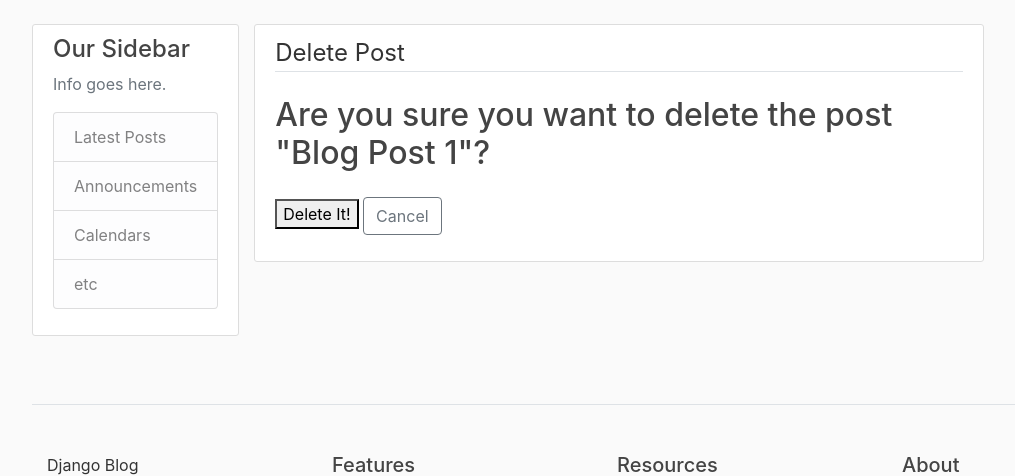
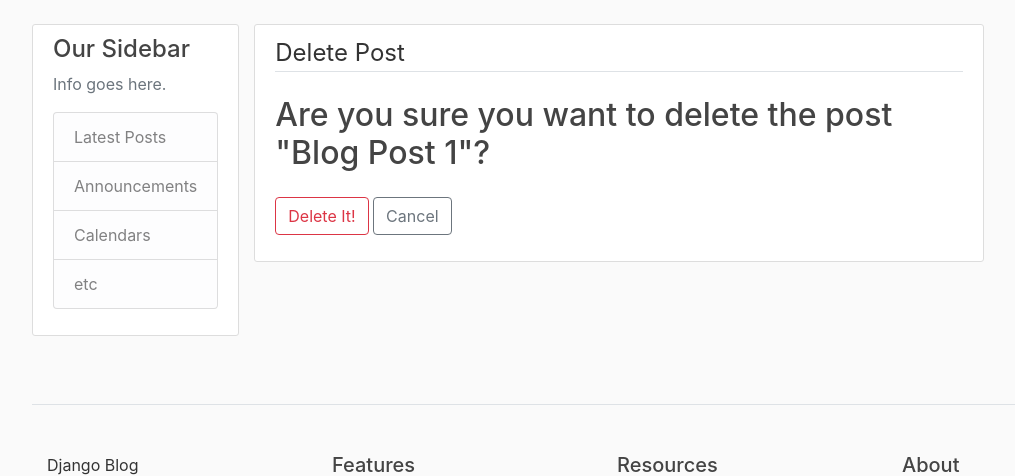
Before and after one commit to jamescd18/django, a Django app: page /post/1/delete/ in a window 1280 px wide. Shown: the part 56-532 px from the top of the page, without its empty margins (38-1053 px from the left). Run offline with Django 3.2, Linux system fonts and the light colour scheme; the first user in the database is signed in; data comes from the database, SQL or seed files in the repository; some libraries are stand-ins or nearby versions.

Commit message:
Fixed delete post confirm button

```diff
--- a/blog/templates/blog/post_confirm_delete.html
+++ b/blog/templates/blog/post_confirm_delete.html
@@ -9,7 +9,7 @@
 				<h2>Are you sure you want to delete the post "{{ post.title }}"?</h2>
 			</fieldset>
 			<div class="form-group">
-				<button type="btn btn-outline-danger" type="submit" name="delete-btn">Delete It!</button>
+				<button class="btn btn-outline-danger" type="submit" name="delete-btn">Delete It!</button>
 				<a class="btn btn-outline-secondary" name="canel-btn" href="{% url 'post-detail' post.id %}">Cancel</a>
 			</div>
 		</form>
```
Also changed, not shown: db.sqlite3.
